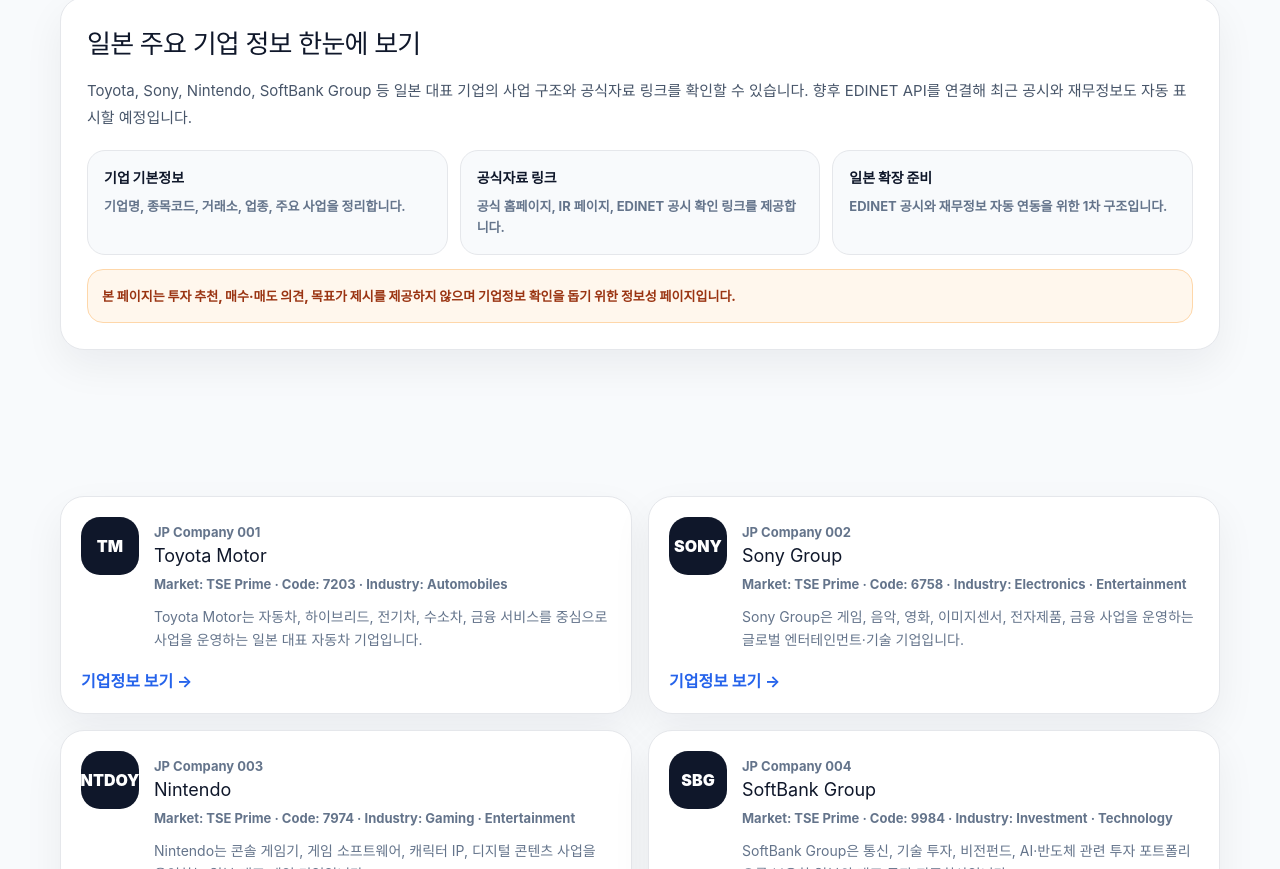
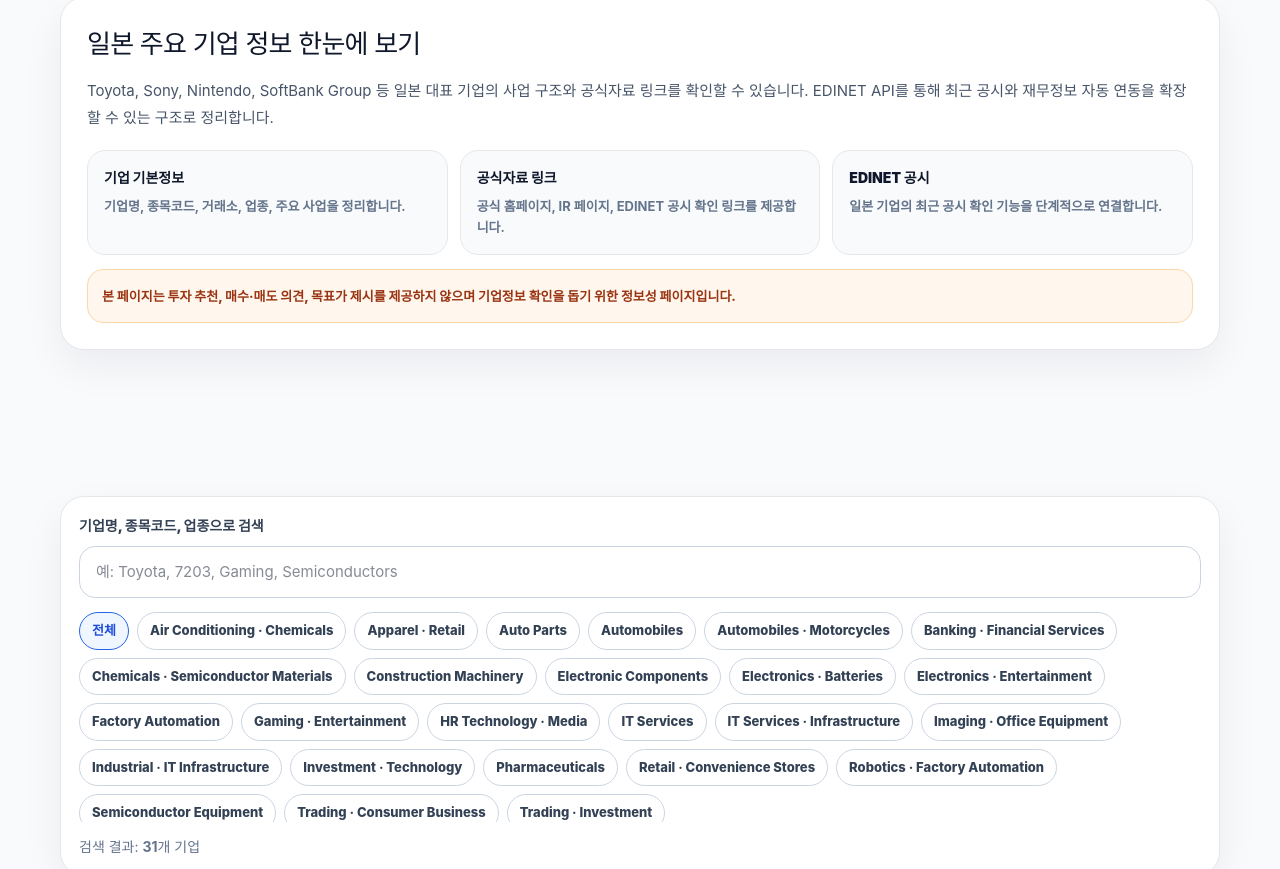
Before and after one commit to junyoung9394/biz100-radar, a Next.js app: page /jp in a window 1280 px wide. Shown: the part 331-1200 px from the top of the page. Built offline with nearby package versions, Linux system fonts and the light colour scheme.

Commit message:
Add Japan company search and filters

```diff
--- a/app/jp/page.tsx
+++ b/app/jp/page.tsx
@@ -1,6 +1,6 @@
 import type { Metadata } from "next";
-import Link from "next/link";
 import AdBanner from "@/components/AdBanner";
+import JpCompanySearchList from "@/components/JpCompanySearchList";
 import { jpCompanies } from "@/data/jp-companies";
 
 export const metadata: Metadata = {
@@ -27,8 +27,8 @@
 
         <p>
           Toyota, Sony, Nintendo, SoftBank Group 등 일본 대표 기업의 사업 구조와
-          공식자료 링크를 확인할 수 있습니다. 향후 EDINET API를 연결해 최근 공시와
-          재무정보도 자동 표시할 예정입니다.
+          공식자료 링크를 확인할 수 있습니다. EDINET API를 통해 최근 공시와
+          재무정보 자동 연동을 확장할 수 있는 구조로 정리합니다.
         </p>
 
         <div className="kr-info-grid">
@@ -43,8 +43,8 @@
           </div>
 
           <div>
-            <strong>일본 확장 준비</strong>
-            <span>EDINET 공시와 재무정보 자동 연동을 위한 1차 구조입니다.</span>
+            <strong>EDINET 공시</strong>
+            <span>일본 기업의 최근 공시 확인 기능을 단계적으로 연결합니다.</span>
           </div>
         </div>
 
@@ -56,40 +56,7 @@
 
       <AdBanner slot="4333026081" label="AdSense 상단 광고 영역" />
 
-      <section className="company-list">
-        {jpCompanies.map((company, index) => (
-          <Link
-            key={company.slug}
-            href={`/jp/company/${company.slug}`}
-            className="card company-list-card"
-          >
-            <div className="company-list-card-inner">
-              <div className="company-row">
-                <div className="initial">{company.initials}</div>
-
-                <div>
-                  <div className="meta">
-                    JP Company {String(index + 1).padStart(3, "0")}
-                  </div>
-
-                  <h3>{company.name}</h3>
-
-                  <div className="meta">
-                    Market: {company.market} · Code: {company.ticker} ·
-                    Industry: {company.industry}
-                  </div>
-
-                  <div className="summary">{company.businessSummary}</div>
-                </div>
-              </div>
-
-              <strong style={{ color: "#2563eb", whiteSpace: "nowrap" }}>
-                기업정보 보기 →
-              </strong>
-            </div>
-          </Link>
-        ))}
-      </section>
+      <JpCompanySearchList companies={jpCompanies} />
     </main>
   );
 }
--- /dev/null
+++ b/components/JpCompanySearchList.tsx
@@ -0,0 +1,141 @@
+"use client";
+
+import Link from "next/link";
+import { useMemo, useState } from "react";
+import type { JpCompany } from "@/data/jp-companies";
+
+type JpCompanySearchListProps = {
+  companies: JpCompany[];
+};
+
+const ALL_INDUSTRY = "전체";
+
+export default function JpCompanySearchList({
+  companies
+}: JpCompanySearchListProps) {
+  const [keyword, setKeyword] = useState("");
+  const [selectedIndustry, setSelectedIndustry] = useState(ALL_INDUSTRY);
+
+  const industries = useMemo(() => {
+    const uniqueIndustries = Array.from(
+      new Set(companies.map((company) => company.industry))
+    ).sort();
+
+    return [ALL_INDUSTRY, ...uniqueIndustries];
+  }, [companies]);
+
+  const filteredCompanies = useMemo(() => {
+    const normalizedKeyword = keyword.trim().toLowerCase();
+
+    return companies.filter((company) => {
+      const matchesIndustry =
+        selectedIndustry === ALL_INDUSTRY ||
+        company.industry === selectedIndustry;
+
+      const searchableText = [
+        company.name,
+        company.shortName,
+        company.initials,
+        company.market,
+        company.ticker,
+        company.industry,
+        company.businessSummary,
+        ...company.keyBusinesses
+      ]
+        .join(" ")
+        .toLowerCase();
+
+      const matchesKeyword =
+        normalizedKeyword.length === 0 ||
+        searchableText.includes(normalizedKeyword);
+
+      return matchesIndustry && matchesKeyword;
+    });
+  }, [companies, keyword, selectedIndustry]);
+
+  return (
+    <>
+      <section className="card filter-box">
+        <label className="search-label" htmlFor="jp-company-search">
+          기업명, 종목코드, 업종으로 검색
+        </label>
+
+        <input
+          id="jp-company-search"
+          className="search-input"
+          value={keyword}
+          onChange={(event) => setKeyword(event.target.value)}
+          placeholder="예: Toyota, 7203, Gaming, Semiconductors"
+        />
+
+        <div className="filter-actions">
+          {industries.map((industry) => (
+            <button
+              key={industry}
+              type="button"
+              className={
+                selectedIndustry === industry
+                  ? "industry-chip active"
+                  : "industry-chip"
+              }
+              onClick={() => setSelectedIndustry(industry)}
+            >
+              {industry}
+            </button>
+          ))}
+        </div>
+
+        <div className="filter-result">
+          검색 결과: <strong>{filteredCompanies.length}</strong>개 기업
+        </div>
+      </section>
+
+      <section className="company-list">
+        {filteredCompanies.map((company, index) => (
+          <Link
+            key={company.slug}
+            href={`/jp/company/${company.slug}`}
+            className="card company-list-card"
+          >
+            <div className="company-list-card-inner">
+              <div className="company-row">
+                <div className="initial">{company.initials}</div>
+
+                <div>
+                  <div className="meta">
+                    JP Company {String(index + 1).padStart(3, "0")}
+                  </div>
+
+                  <div className="company-title-row">
+                    <h3>{company.name}</h3>
+                  </div>
+
+                  <div className="meta">
+                    Market: {company.market} · Code: {company.ticker} ·
+                    Industry: {company.industry}
+                  </div>
+
+                  <div className="summary">{company.businessSummary}</div>
+                </div>
+              </div>
+
+              <strong style={{ color: "#2563eb", whiteSpace: "nowrap" }}>
+                기업정보 보기 →
+              </strong>
+            </div>
+          </Link>
+        ))}
+
+        {filteredCompanies.length === 0 && (
+          <div className="card empty-state">
+            <h2>검색 결과가 없습니다</h2>
+            <p>
+              기업명, 종목코드, 업종 키워드를 다시 입력해보세요. 예: Toyota,
+              7203, Gaming, Electronics
+            </p>
+          </div>
+        )}
+      </section>
+    </>
+  );
+}
```
